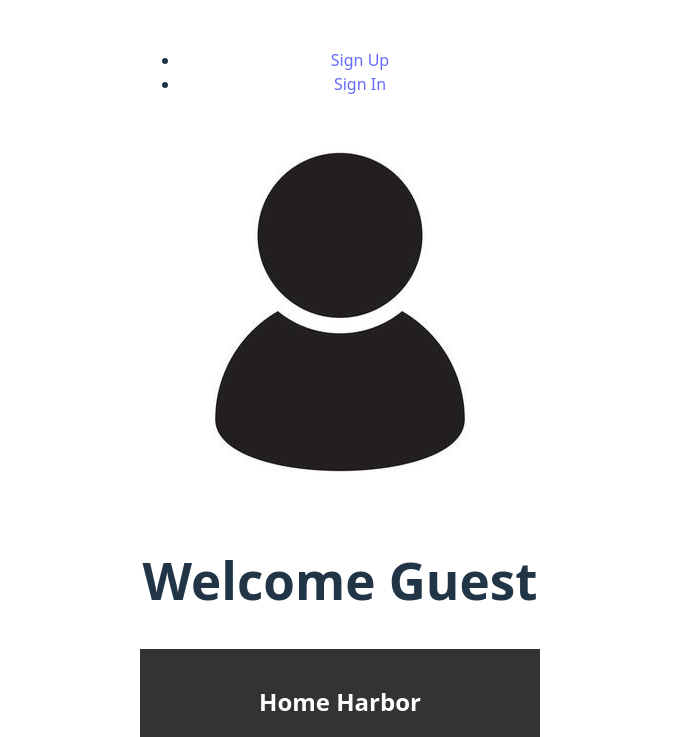
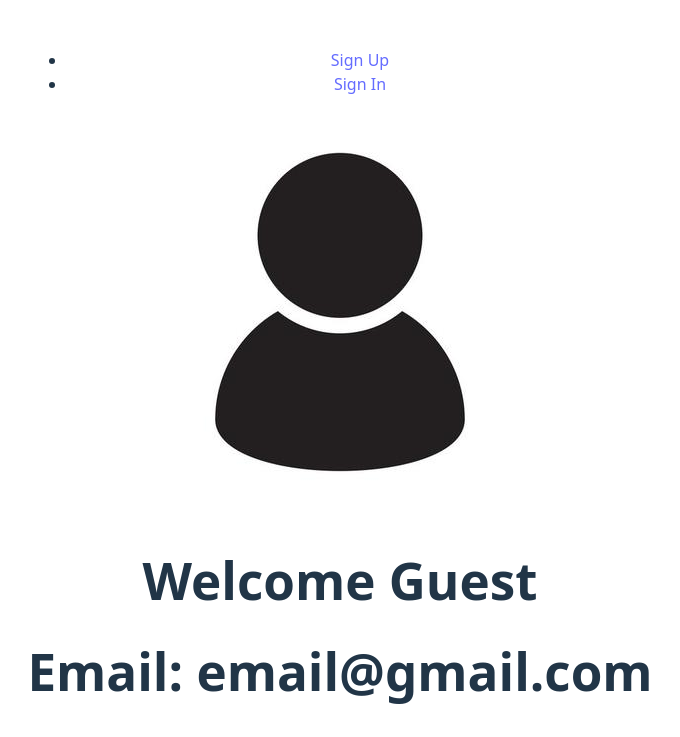
Before and after one commit to MohdGA/HomeHarbor-frontend, a React (Vite) app: page /profile in a window 1280 px wide. Shown: the top 737 px of the page, without its empty margins (300-980 px from the left). Built offline with nearby package versions, Linux system fonts and the light colour scheme; no server answers.

Commit message:
add email to the profile component

```diff
--- a/src/components/profile/profile.jsx
+++ b/src/components/profile/profile.jsx
@@ -8,6 +8,7 @@ const Profile = (props) => {
 
         <div className="info">
           <h1>Welcome {props.user ? props.user.username : "Guest"}</h1>
+          <h1>Email: {props.user ? props.user.email : 'email@gmail.com'}</h1>
         </div>
       </div>
     </>
```
